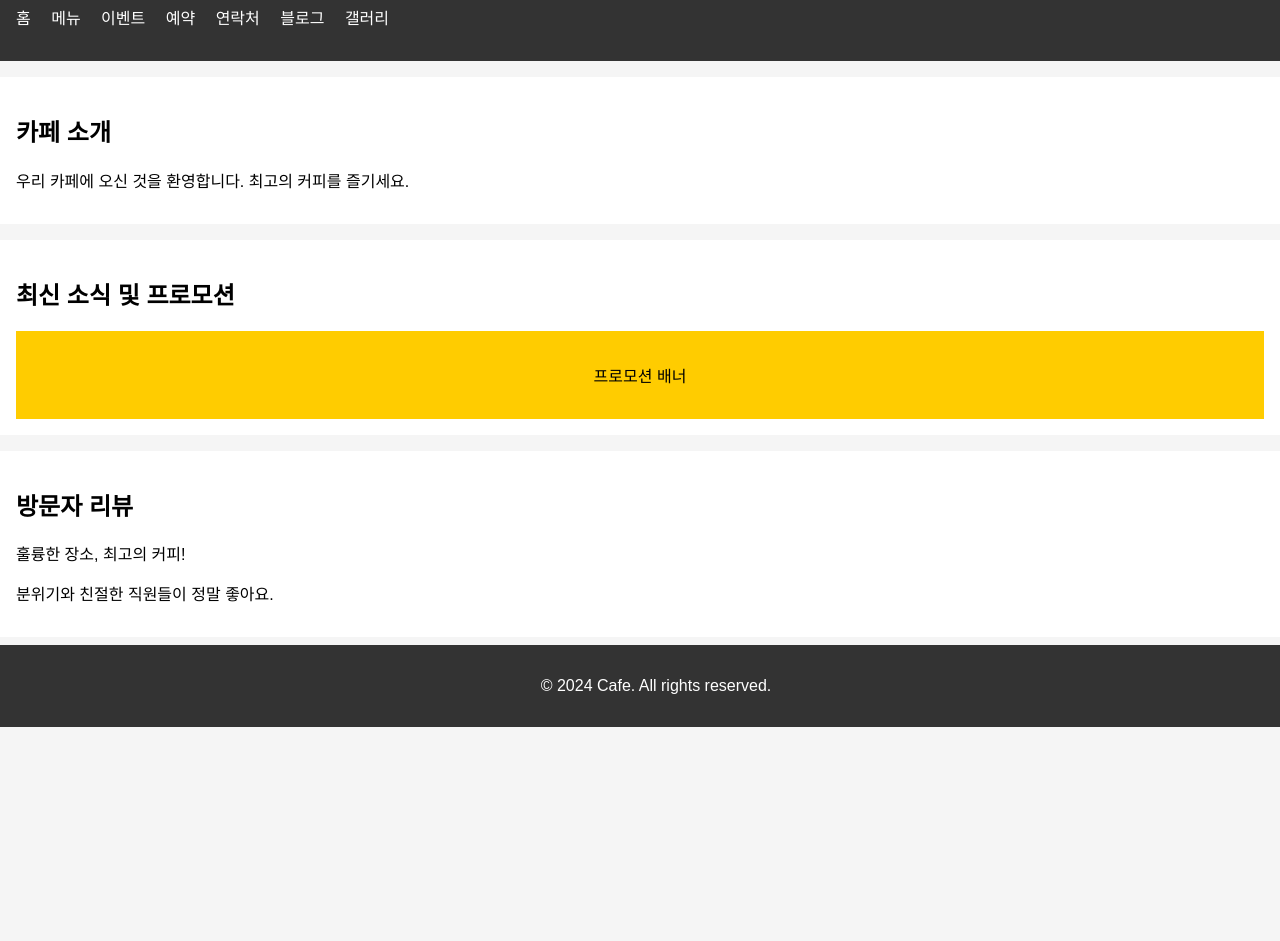
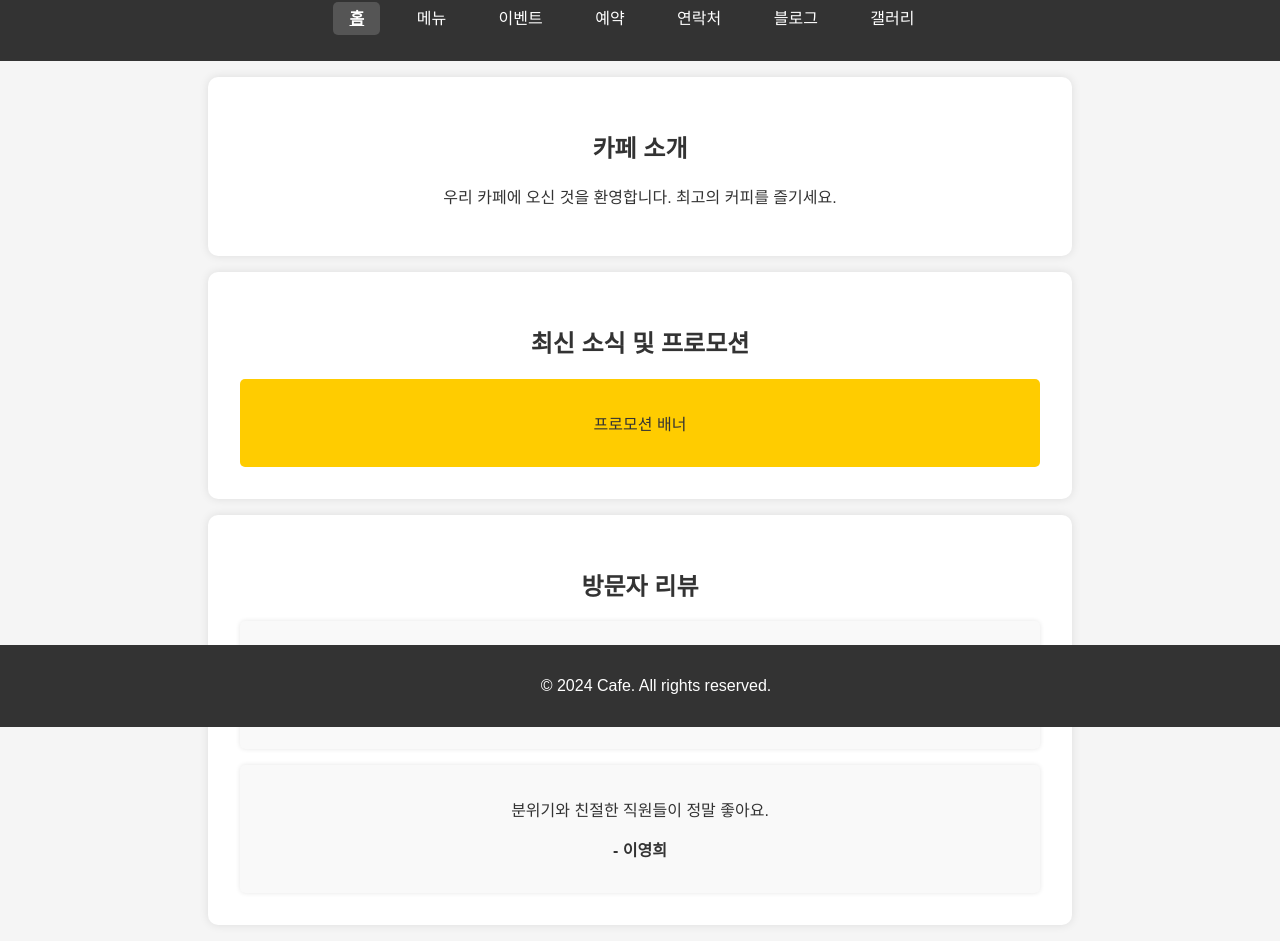
Before and after one commit to cogito21g/cafe_website, a plain HTML site: page index.html in a window 1280 px wide. Shown: the part 73-1014 px from the top of the page. Before the commit the page ends 800 px from the top, so only its background shows below. Drawn offline with Linux system fonts and the light colour scheme.

Commit message:
feat: 홈페이지 기본 구조 및 스타일 설정
홈페이지(index.html)의 기본 HTML 구조를 작성했습니다. 헤더, 인트로 섹션, 최신 소식 섹션, 방문자 리뷰 섹션 및 푸터를 추가했습니다.

공통 스타일(style.css)과 홈페이지 전용 스타일(home.css)을 작성하여 전체적인 디자인을 개선했습니다. 공통 스타일에서는 기본 바디, 헤더, 네비게이션, 푸터의 스타일을 설정했습니다. 홈페이지 전용 스타일에서는 인트로, 최신 소식, 방문자 리뷰 섹션 및 배너의 스타일을 추가했습니다.

공통 스크립트(main.js)와 홈페이지 전용 스크립트(home.js)를 작성하여 공통 기능 및 페이지 전용 기능을 추가했습니다.

```diff
--- a/css/home.css
+++ b/css/home.css
@@ -1,8 +1,12 @@
 /* 인트로, 최신 소식, 방문자 리뷰 섹션 스타일 설정 */
 .intro, .news, .reviews {
-    padding: 1rem;
+    padding: 2rem;
     background-color: white;
-    margin: 1rem 0;
+    margin: 1rem auto;
+    max-width: 800px;
+    border-radius: 10px;
+    box-shadow: 0 0 10px rgba(0, 0, 0, 0.1);
+    text-align: center;
   }
 
   /* 배너 스타일 설정 */
@@ -11,4 +15,14 @@
     text-align: center;
     padding: 2rem;
     margin-top: 1rem;
+    border-radius: 5px;
   }
+
+  /* 리뷰 스타일 설정 */
+  .review {
+    background-color: #f9f9f9;
+    padding: 1rem;
+    margin-top: 1rem;
+    border-radius: 5px;
+    box-shadow: 0 0 5px rgba(0, 0, 0, 0.1);
+  }
--- a/css/style.css
+++ b/css/style.css
@@ -1,9 +1,10 @@
 /* 기본 바디 스타일 설정 */
 body {
-    font-family: Arial, sans-serif;
+    font-family: 'Noto Sans KR', sans-serif;
     margin: 0;
     padding: 0;
     background-color: #f5f5f5;
+    color: #333;
   }
 
   /* 헤더 스타일 설정 */
@@ -11,16 +12,20 @@ body {
     background-color: #333;
     color: white;
     padding: 1rem;
+    text-align: center;
   }
 
   header h1 {
     margin: 0;
+    font-size: 2rem;
   }
 
   /* 네비게이션 스타일 설정 */
   nav ul {
     list-style: none;
     padding: 0;
+    text-align: center;
+    margin: 1rem 0;
   }
 
   nav ul li {
@@ -31,6 +36,13 @@ body {
   nav ul li a {
     color: white;
     text-decoration: none;
+    padding: 0.5rem 1rem;
+    border-radius: 5px;
+    transition: background-color 0.3s;
+  }
+
+  nav ul li a:hover {
+    background-color: #555;
   }
 
   /* 푸터 스타일 설정 */
@@ -43,3 +55,10 @@ body {
     width: 100%;
     bottom: 0;
   }
+
+  /* 현재 페이지 링크 스타일 */
+  nav ul li a.active {
+    font-weight: bold;
+    text-decoration: underline;
+    background-color: #555;
+  }
--- a/index.html
+++ b/index.html
@@ -36,8 +36,14 @@
 
     <section class="reviews">
       <h2>방문자 리뷰</h2>
-      <p>훌륭한 장소, 최고의 커피!</p>
-      <p>분위기와 친절한 직원들이 정말 좋아요.</p>
+      <div class="review">
+        <p>훌륭한 장소, 최고의 커피!</p>
+        <p><strong>- 김철수</strong></p>
+      </div>
+      <div class="review">
+        <p>분위기와 친절한 직원들이 정말 좋아요.</p>
+        <p><strong>- 이영희</strong></p>
+      </div>
     </section>
   </main>
 
--- a/js/home.js
+++ b/js/home.js
@@ -0,0 +1,5 @@
+// DOMContentLoaded 이벤트가 발생하면 실행될 함수
+document.addEventListener('DOMContentLoaded', () => {
+    console.log('홈페이지 전용 스크립트가 실행되었습니다.');
+    // 추가적인 홈페이지 전용 스크립트를 여기에 작성할 수 있습니다.
+  });
--- a/js/main.js
+++ b/js/main.js
@@ -0,0 +1,21 @@
+// DOMContentLoaded 이벤트가 발생하면 실행될 함수
+document.addEventListener('DOMContentLoaded', () => {
+    console.log('공통 스크립트가 로드되었습니다.');
+
+    // 공통으로 사용할 함수나 이벤트 리스너를 여기에 추가할 수 있습니다.
+
+    // 예: 네비게이션 메뉴에서 현재 페이지를 표시하는 기능
+    highlightCurrentPage();
+  });
+
+  // 현재 페이지의 링크에 'active' 클래스를 추가하는 함수
+  function highlightCurrentPage() {
+    const currentPage = window.location.pathname.split('/').pop();
+    const navLinks = document.querySelectorAll('nav ul li a');
+
+    navLinks.forEach(link => {
+      if (link.getAttribute('href') === currentPage) {
+        link.classList.add('active');
+      }
+    });
+  }
```
